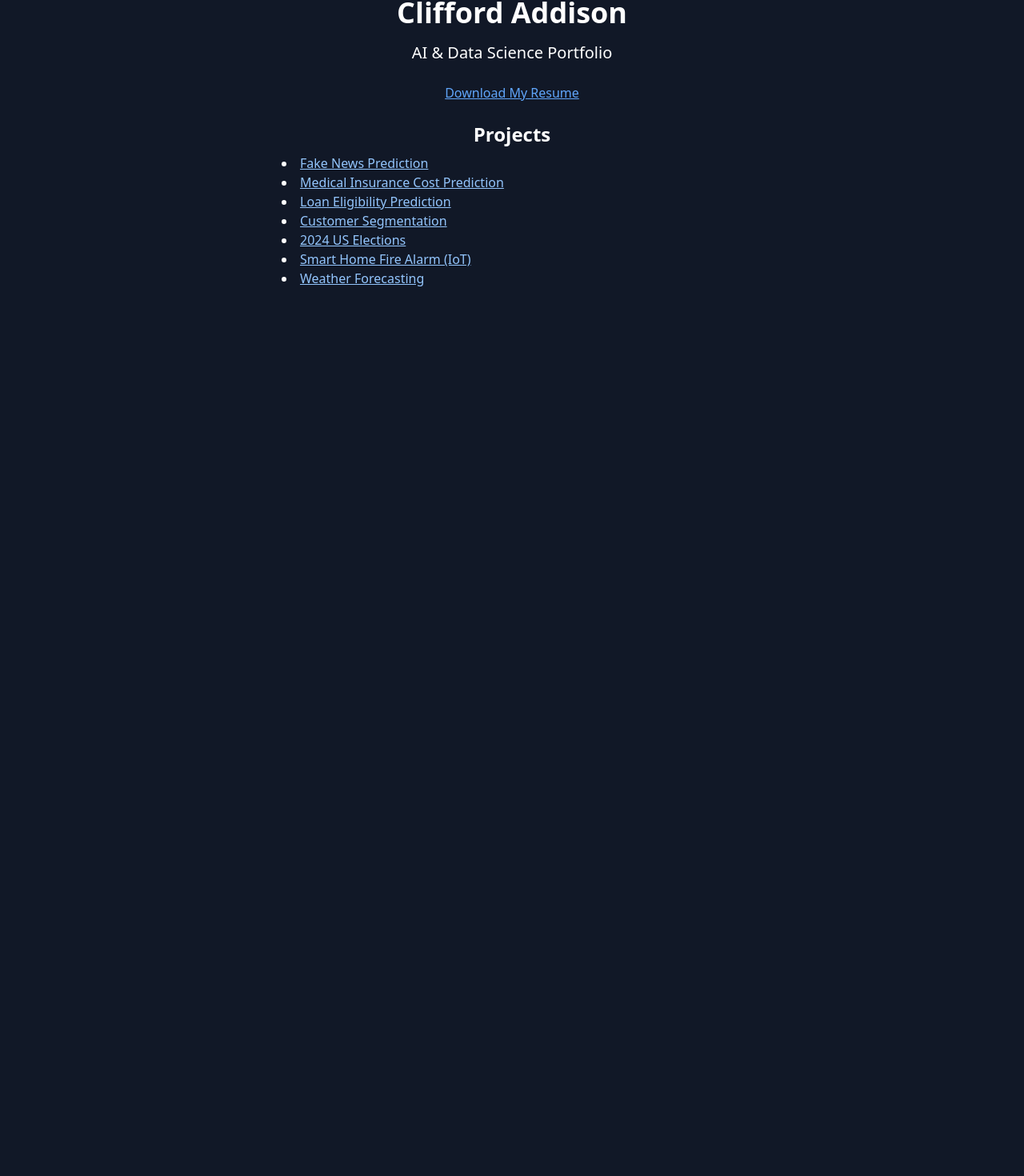
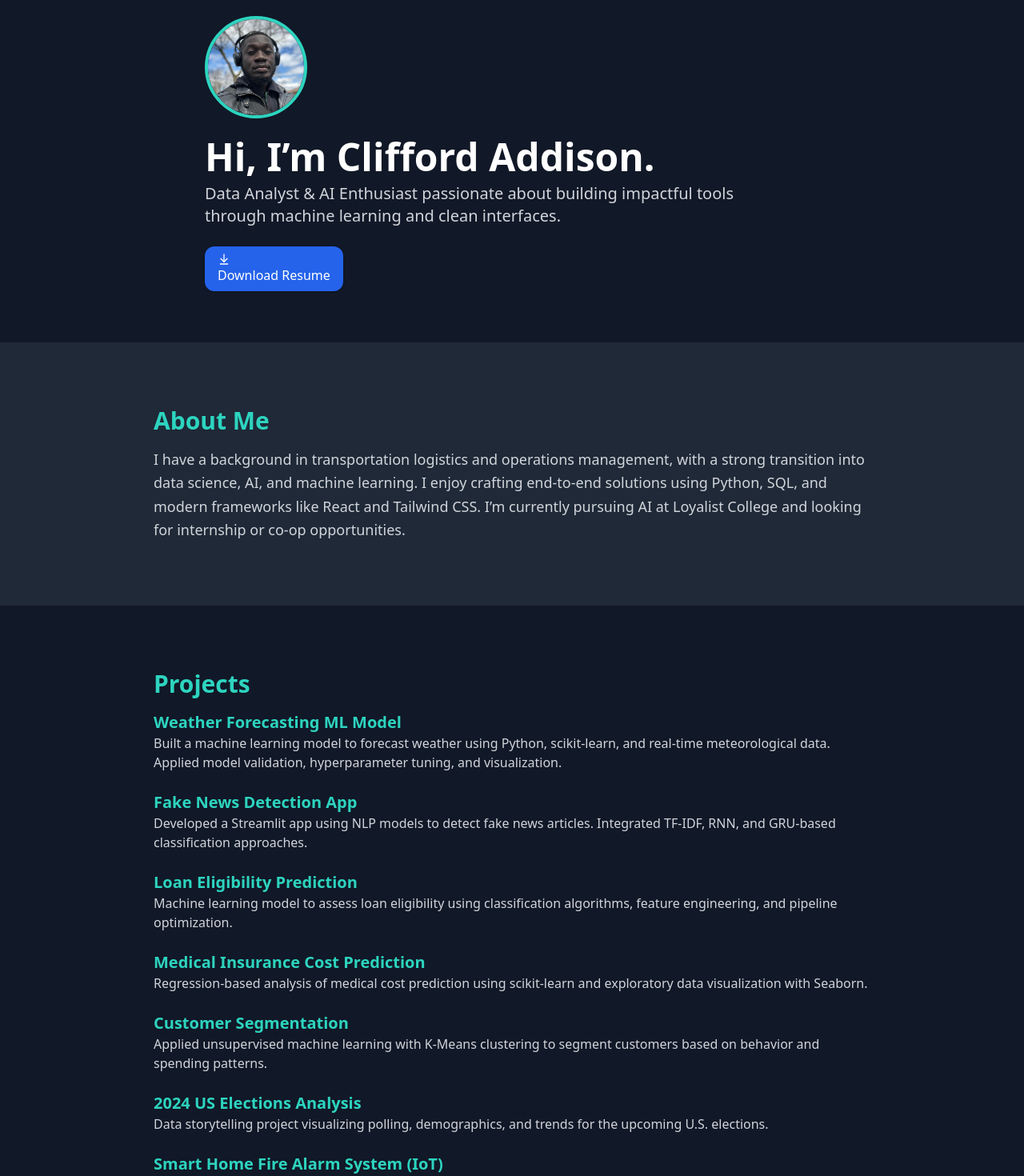
Before and after one commit to cliffordaddison/portfolio, a React (Vite) app: page / in a window 1280 px wide. Shown: the part 44-1514 px from the top of the page at 80% size. Before the commit the page ends 800 px from the top, so only its background shows below. Built offline with nearby package versions, Linux system fonts and the light colour scheme.

Commit message:
Update index.tsx

```diff
--- a/src/pages/index.tsx
+++ b/src/pages/index.tsx
@@ -1,23 +1,121 @@
-import React from 'react';
+import { useState, useEffect } from "react";
+import { ArrowDownToLine } from "lucide-react";
+import { Button } from "@/components/ui/button";
 
-export default function App() {
+export default function Home() {
+  const [mounted, setMounted] = useState(false);
+  useEffect(() => setMounted(true), []);
+
+  if (!mounted) return null;
+
   return (
-    <main className="p-10 text-center">
-      <h1 className="text-4xl font-bold mb-4">Clifford Addison</h1>
-      <p className="text-xl mb-6">AI & Data Science Portfolio</p>
-      <a href="https://drive.google.com/your-resume-link" download className="underline text-blue-400">Download My Resume</a>
-      <div className="mt-6 space-y-2">
-        <h2 className="text-2xl font-semibold">Projects</h2>
-        <ul className="list-disc list-inside text-left mx-auto max-w-xl">
-          <li><a href="https://github.com/cliffordaddison/Fake-News-Prediction" className="text-blue-300 underline">Fake News Prediction</a></li>
-          <li><a href="https://github.com/cliffordaddison/Medical-Insurance-Cost-Prediction" className="text-blue-300 underline">Medical Insurance Cost Prediction</a></li>
-          <li><a href="https://github.com/cliffordaddison/Loan-Eligibility-Prediction" className="text-blue-300 underline">Loan Eligibility Prediction</a></li>
-          <li><a href="https://github.com/cliffordaddison/Customer-Segmentation-with-K-Means-Clustering" className="text-blue-300 underline">Customer Segmentation</a></li>
-          <li><a href="https://github.com/cliffordaddison/2024-US-Elections" className="text-blue-300 underline">2024 US Elections</a></li>
-          <li><a href="https://github.com/cliffordaddison/Smart_Home_Fire_Alarm_System" className="text-blue-300 underline">Smart Home Fire Alarm (IoT)</a></li>
-          <li><a href="https://github.com/cliffordaddison/Weather-Forecasting" className="text-blue-300 underline">Weather Forecasting</a></li>
-        </ul>
-      </div>
+    <main className="min-h-screen bg-gray-900 text-white font-sans">
+      {/* Hero Section */}
+      <section className="flex flex-col justify-center items-start p-8 md:p-16 max-w-4xl mx-auto">
+        <img
+          src="/assets/clifford.jpg"
+          alt="Clifford Addison"
+          className="w-32 h-32 object-cover rounded-full border-4 border-teal-400 mb-6"
+        />
+        <h1 className="text-4xl md:text-5xl font-bold leading-tight mb-2">
+          Hi, I’m Clifford Addison.
+        </h1>
+        <p className="text-lg md:text-xl text-gray-300 max-w-2xl">
+          Data Analyst & AI Enthusiast passionate about building impactful tools through machine learning and clean interfaces.
+        </p>
+        <div className="mt-6">
+          <a
+            href="https://drive.google.com/uc?export=download&id=YOUR_FILE_ID"
+            target="_blank"
+            rel="noopener noreferrer"
+          >
+            <Button variant="outline" className="flex items-center gap-2 border-teal-400 text-teal-400 hover:bg-teal-400 hover:text-black">
+              <ArrowDownToLine className="w-4 h-4" />
+              Download Resume
+            </Button>
+          </a>
+        </div>
+      </section>
+
+      {/* About Section */}
+      <section className="bg-gray-800 px-8 py-12 md:py-20">
+        <div className="max-w-4xl mx-auto">
+          <h2 className="text-3xl font-semibold mb-4 text-teal-400">About Me</h2>
+          <p className="text-gray-300 text-lg leading-relaxed">
+            I have a background in transportation logistics and operations management, with a strong transition into data science, AI, and machine learning. I enjoy crafting end-to-end solutions using Python, SQL, and modern frameworks like React and Tailwind CSS. I’m currently pursuing AI at Loyalist College and looking for internship or co-op opportunities.
+          </p>
+        </div>
+      </section>
+
+      {/* Projects */}
+      <section className="bg-gray-900 px-8 py-12 md:py-20">
+        <div className="max-w-4xl mx-auto">
+          <h2 className="text-3xl font-semibold mb-4 text-teal-400">Projects</h2>
+          <ul className="space-y-6">
+            <li>
+              <h3 className="text-xl font-bold">
+                <a href="https://github.com/cliffordaddison/Weather-Forecasting" className="text-teal-400 hover:underline">Weather Forecasting ML Model</a>
+              </h3>
+              <p className="text-gray-300">
+                Built a machine learning model to forecast weather using Python, scikit-learn, and real-time meteorological data. Applied model validation, hyperparameter tuning, and visualization.
+              </p>
+            </li>
+            <li>
+              <h3 className="text-xl font-bold">
+                <a href="https://github.com/cliffordaddison/Fake-News-Prediction" className="text-teal-400 hover:underline">Fake News Detection App</a>
+              </h3>
+              <p className="text-gray-300">
+                Developed a Streamlit app using NLP models to detect fake news articles. Integrated TF-IDF, RNN, and GRU-based classification approaches.
+              </p>
+            </li>
+            <li>
+              <h3 className="text-xl font-bold">
+                <a href="https://github.com/cliffordaddison/Loan-Eligibility-Prediction" className="text-teal-400 hover:underline">Loan Eligibility Prediction</a>
+              </h3>
+              <p className="text-gray-300">
+                Machine learning model to assess loan eligibility using classification algorithms, feature engineering, and pipeline optimization.
+              </p>
+            </li>
+            <li>
+              <h3 className="text-xl font-bold">
+                <a href="https://github.com/cliffordaddison/Medical-Insurance-Cost-Prediction" className="text-teal-400 hover:underline">Medical Insurance Cost Prediction</a>
+              </h3>
+              <p className="text-gray-300">
+                Regression-based analysis of medical cost prediction using scikit-learn and exploratory data visualization with Seaborn.
+              </p>
+            </li>
+            <li>
+              <h3 className="text-xl font-bold">
+                <a href="https://github.com/cliffordaddison/Customer-Segmentation-with-K-Means-Clustering" className="text-teal-400 hover:underline">Customer Segmentation</a>
+              </h3>
+              <p className="text-gray-300">
+                Applied unsupervised machine learning with K-Means clustering to segment customers based on behavior and spending patterns.
+              </p>
+            </li>
+            <li>
+              <h3 className="text-xl font-bold">
+                <a href="https://github.com/cliffordaddison/2024-US-Elections" className="text-teal-400 hover:underline">2024 US Elections Analysis</a>
+              </h3>
+              <p className="text-gray-300">
+                Data storytelling project visualizing polling, demographics, and trends for the upcoming U.S. elections.
+              </p>
+            </li>
+            <li>
+              <h3 className="text-xl font-bold">
+                <a href="https://github.com/cliffordaddison/Smart_Home_Fire_Alarm_System" className="text-teal-400 hover:underline">Smart Home Fire Alarm System (IoT)</a>
+              </h3>
+              <p className="text-gray-300">
+                Built an IoT-based fire alarm system integrating sensors and edge computing for smart safety alerts.
+              </p>
+            </li>
+          </ul>
+        </div>
+      </section>
+
+      {/* Footer */}
+      <footer className="text-center text-sm text-gray-500 py-8">
+        © {new Date().getFullYear()} Clifford Addison. Built with ❤️ using React & Tailwind.
+      </footer>
     </main>
   );
 }
```
